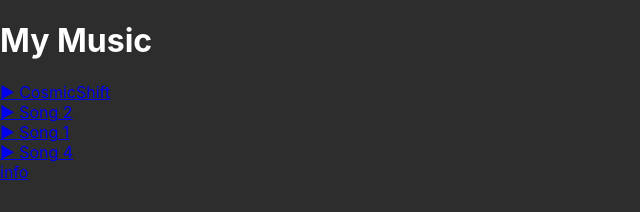
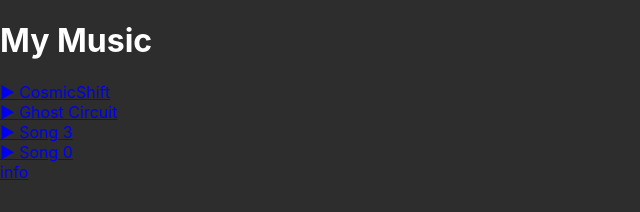
Before and after one commit to Shawnifeh/music-program, a React (Create React App) app: page / in a window 1280 px wide. Shown: the top 212 px of the page, without its empty margins (0-640 px from the left). Built offline with nearby package versions, Linux system fonts and the light colour scheme.

Commit message:
Ghost Circuit

```diff
--- a/src/Home.js
+++ b/src/Home.js
@@ -1,9 +1,9 @@
 import { Link } from "react-router-dom";
 const songs = [
   { id: 1, name: "CosmicShift" },
-  { id: 2, name: "Song 2" },
-  { id: 3, name: "Song 1" },
-  { id: 4, name: "Song 4" },
+  { id: 2, name: "Ghost Circuit" },
+  { id: 3, name: "Song 3" },
+  { id: 4, name: "Song 0" },
 ];
 
 function Home() {
--- a/src/SongPage.js
+++ b/src/SongPage.js
@@ -3,9 +3,9 @@ import './SongPage.css';
 
 const songs = {
   1: { name: "CosmicShift", src: "/CosmicShift.mp3" },
-  2: { name: "Song 2", src: "/song2.mp3" },
+  2: { name: "Ghost Circuit", src: "/Ghost Circuit.mp3" },
   3: { name: "Song 3", src: "/song3.mp3" },
-  4: { name: "Song 4", src: "/Experiment_song_0.mp3" },
+  4: { name: "Song 0", src: "/Experiment_song_0.mp3" },
 };
 
 function SongPage() {
@@ -17,9 +17,10 @@ function SongPage() {
   }
 
   return (
-    <div className="ui">
+    <div>
+      <div  className="ui">
       <Link to="/">⬅ Back</Link>
-
+     </div>
       <h1>{song.name}</h1>
 
       <audio controls autoPlay src={song.src}></audio>
```
Also changed, not shown: 1 other file (tests, documents, lock files or other folders).
